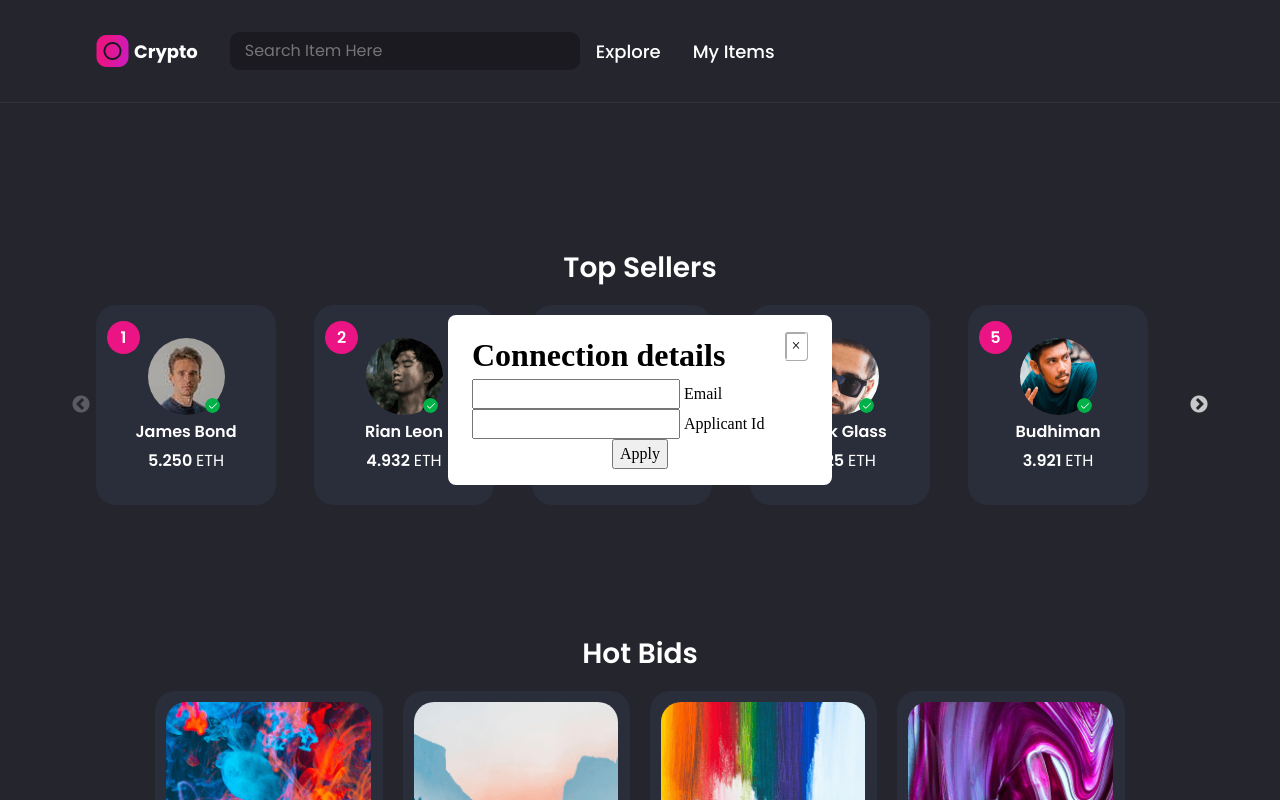
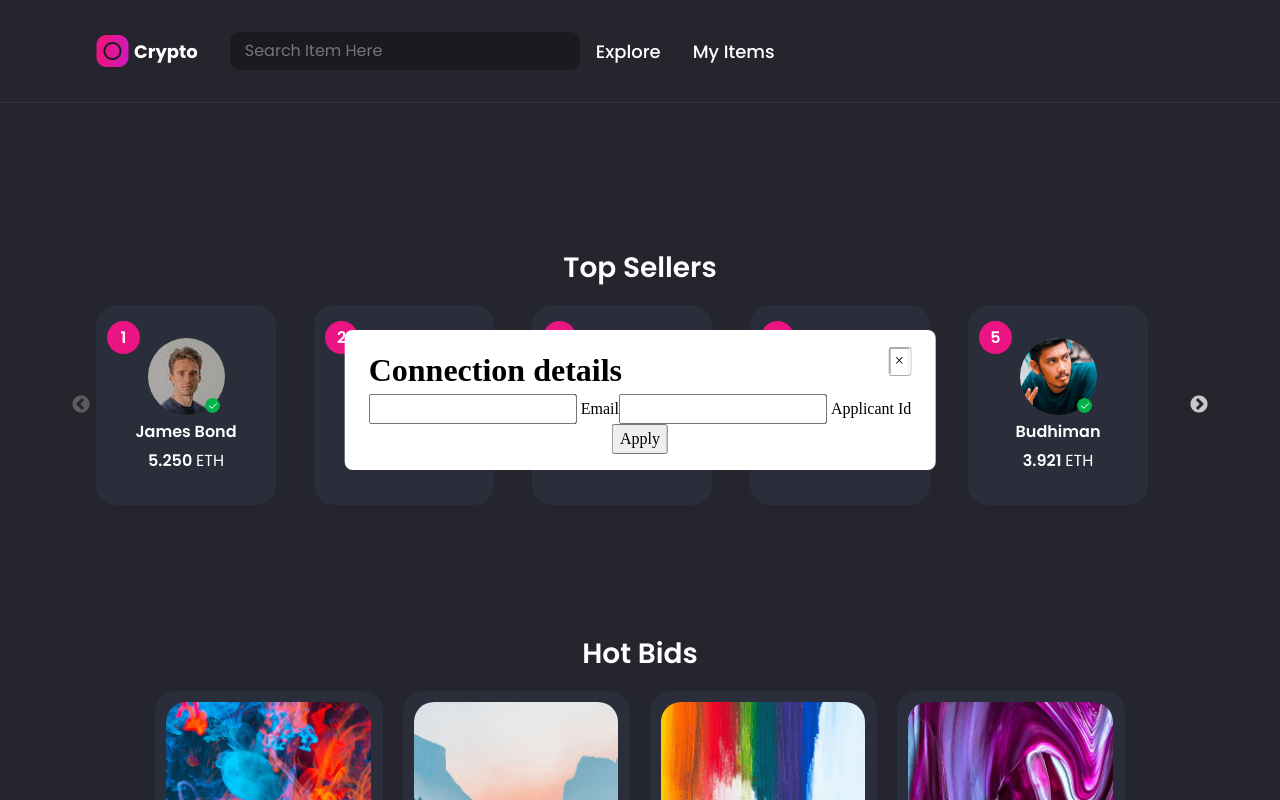
Before and after one commit to cere-io/integration-external-app-example, a React (Create React App) app: page / in a window 1280 px wide. Shown: the top 800 px of the page. Built offline with nearby package versions, Linux system fonts and the light colour scheme.

Commit message:
Popup for template extended

```diff
--- a/src/components/header/Header.jsx
+++ b/src/components/header/Header.jsx
@@ -163,7 +163,7 @@ const Header = () => {
               &times;
             </span>
             <h1>Special event NFT</h1>
-            <iframe id="contentIFrame" width={330} height={500} frameBorder={0}></iframe>
+            <iframe id="contentIFrame" width={500} height={900} frameBorder={0}></iframe>
           </div>
         </div>
       )}
--- a/src/components/header/header.css
+++ b/src/components/header/header.css
@@ -25,14 +25,10 @@
   left: 50%;
   transform: translate(-50%, -50%);
   background-color: white;
-  /*rgb(62, 67, 80);*/
   padding: 1rem 1.5rem;
-  width: 24rem;
   color: black;
-  /*white;*/
   border-radius: 0.5rem;
   border-color: black;
-  /*white;*/
 }
 
 .close-button {
```
Also changed, not shown: 1 other file (tests, documents, lock files or other folders).
